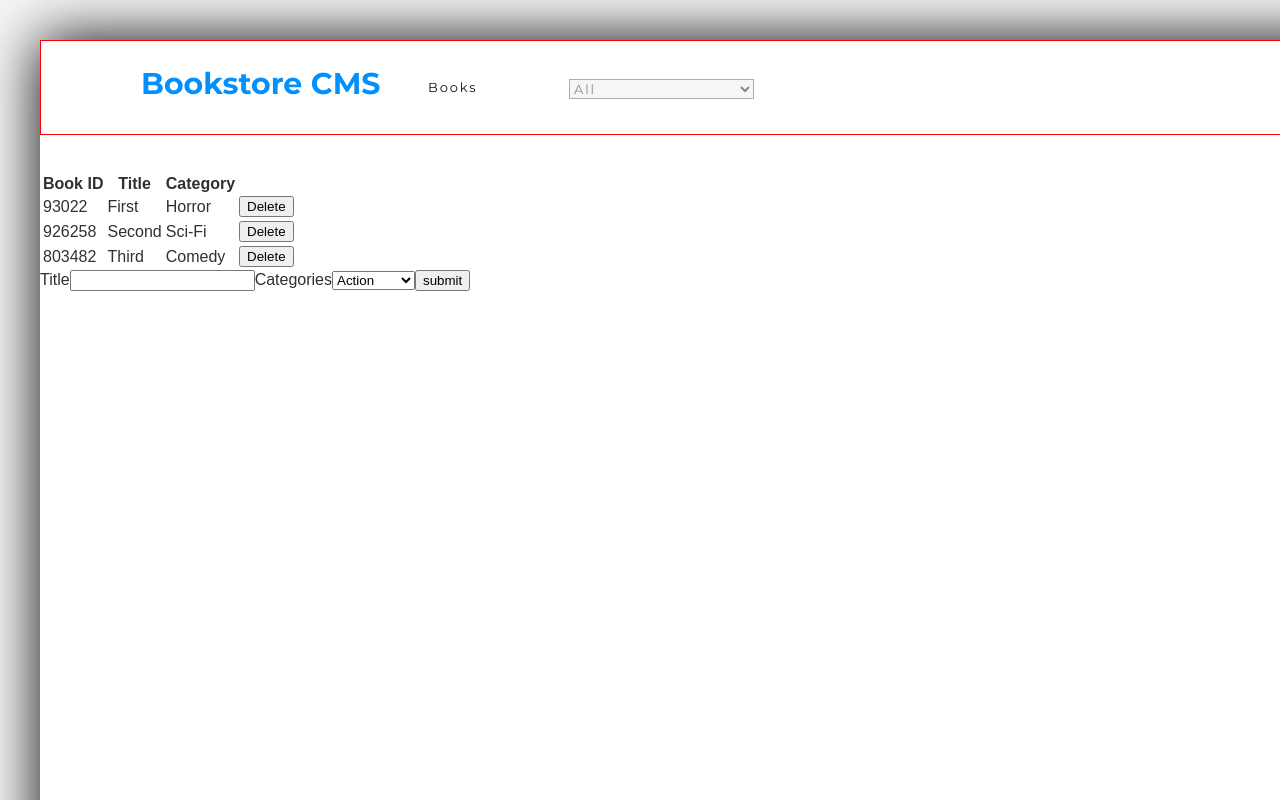
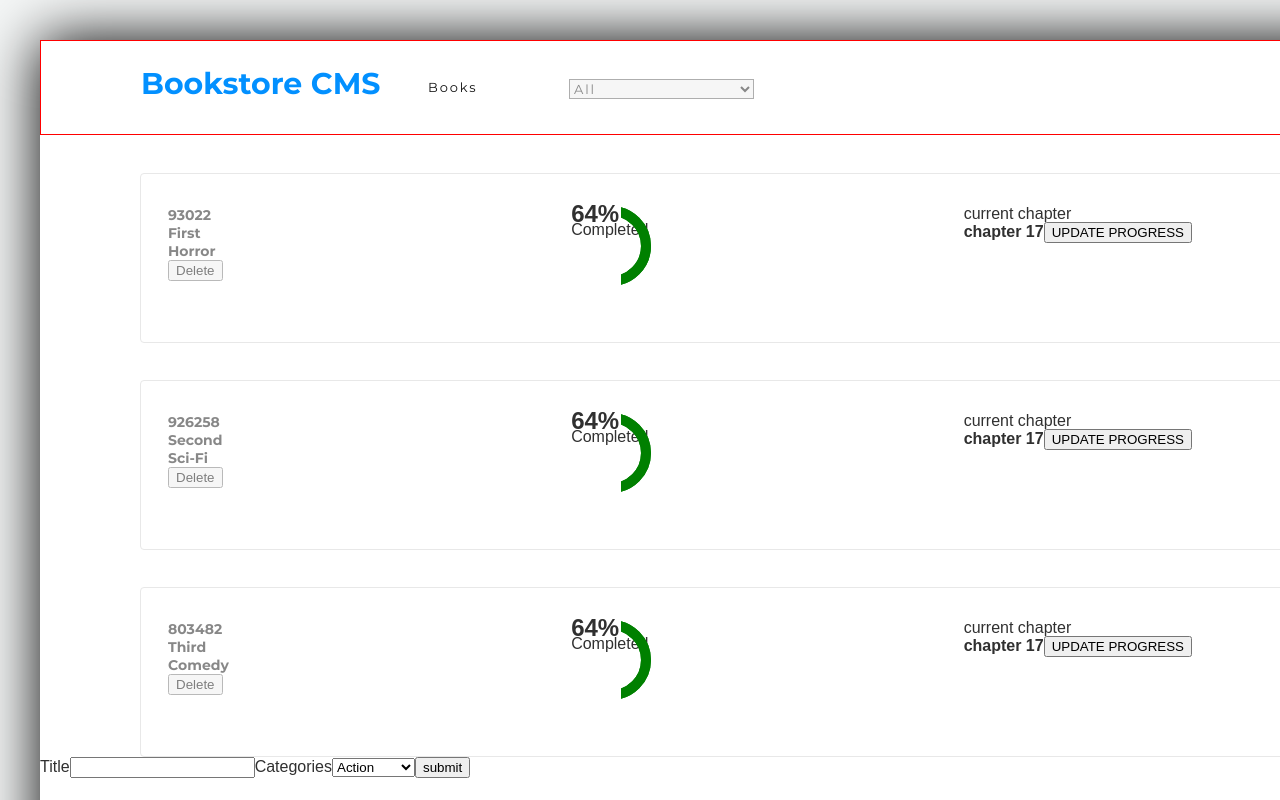
Before and after one commit to Psiale/react-redux-bookstore, a React (Create React App) app: page / in a window 1280 px wide. Shown: the top 800 px of the page. Built offline with nearby package versions, Linux system fonts and the light colour scheme.

Commit message:
Obliterated the table to instead use divs and flex to style

```diff
--- a/src/components/Book.js
+++ b/src/components/Book.js
@@ -1,16 +1,40 @@
 import React from 'react';
 import PropTypes from 'prop-types';
+import styles from './Book.module.css';
 
 const Book = ({ book, removeBook }) => {
   const { id, title, category } = book;
 
   return (
-    <tr>
-      <td>{id}</td>
-      <td>{title}</td>
-      <td>{category}</td>
-      <td><button onClick={() => removeBook(id)} id={id} type="button">Delete</button></td>
-    </tr>
+    <div className={styles.bookContainer}>
+      <div>
+        <div className={styles.bookInfo}>
+          <div>{id}</div>
+          <div>{title}</div>
+          <div>{category}</div>
+          <div>
+            <button onClick={() => removeBook(id)} id={id} type="button">
+              Delete
+            </button>
+          </div>
+        </div>
+      </div>
+      <div>
+        <div className={styles.wrapper}>
+          <div className={styles.circle} />
+          <div className={styles.circle} />
+        </div>
+        <div className="progress-info-container">
+          <h2>64%</h2>
+          <p>Completed</p>
+        </div>
+      </div>
+      <div>
+        <p>current chapter</p>
+        <strong>chapter 17</strong>
+        <button type="button">UPDATE PROGRESS</button>
+      </div>
+    </div>
   );
 };
 
--- a/src/components/Book.module.css
+++ b/src/components/Book.module.css
@@ -0,0 +1,49 @@
+.wrapper,
+.circle {
+  display: block;
+}
+
+.wrapper {
+  width: 100px; /* Set the size of the progress bar */
+  height: 100px;
+  position: absolute; /* Enable clipping */
+  clip: rect(0, 100px, 100px, 50px); /* Hide half of the progress bar */
+}
+
+.circle {
+  width: 80px;
+  height: 80px;
+  border: 10px solid green;
+  border-radius: 50px;
+  position: absolute;
+  clip-path: rect(0, 50, 100px, 0);
+}
+
+.bookContainer {
+  padding: 32px 147px 26px 27px;
+  height: 170px;
+  margin: 37px 100px 0;
+  border-radius: 4px;
+  border: solid 1px #e8e8e8;
+  background-color: #ffffff;
+  display: flex;
+  justify-content: space-between;
+}
+
+.bookInfo {
+  width: 49px;
+  height: 18px;
+  margin: 0 39px 0 0;
+  opacity: 0.5;
+  font-family: 'Montserrat', sans-serif;
+  font-size: 14px;
+  font-weight: bold;
+  font-stretch: normal;
+  font-style: normal;
+  line-height: normal;
+  letter-spacing: normal;
+  color: #121212;
+}
+
+/* working on the style of the book component, currently doing the first row
+book/info */
--- a/src/containers/BooksList.js
+++ b/src/containers/BooksList.js
@@ -27,21 +27,14 @@ const BooksList = props => {
   };
 
   return (
-    <>
+    <div className={styles.bookListContainer}>
       <div className={styles.titleBar}>
         <h1 className={styles.titleText}>Bookstore CMS</h1>
         <h3 className={styles.booksTitleText}>Books</h3>
         <CategoryFilter handleFilterChange={handleFilterChange} />
       </div>
-      <table>
-        <thead key={books.id}>
-          <tr>
-            <th>Book ID</th>
-            <th>Title</th>
-            <th>Category</th>
-          </tr>
-        </thead>
-        <tbody>
+      <div>
+        <div>
           {
           getBooksFiltered(books, filter).map(book => (
             <>
@@ -57,9 +50,9 @@ const BooksList = props => {
             </>
           ))
         }
-        </tbody>
-      </table>
-    </>
+        </div>
+      </div>
+    </div>
   );
 };
 
--- a/src/containers/BooksList.module.css
+++ b/src/containers/BooksList.module.css
@@ -1,9 +1,20 @@
+.book-list-container {
+  display: flex;
+  flex-flow: column nowrap;
+  width: 100%;
+}
+
+.bookInfo {
+  width: 100%;
+  display: flex;
+  justify-content: space-between;
+}
+
 .titleBar {
   display: flex;
   flex-flow: row nowrap;
   align-items: center;
   border: 1px solid red;
-
   width: 100%;
   height: 95px;
   margin: 0 0 38px;
@@ -14,7 +25,7 @@
 .titleText {
   width: 240px;
   height: 37px;
-  margin: 6px 47px 2px 0px;
+  margin: 6px 47px 2px 0;
   color: #0290ff;
   font: bold 30px/30px 'Montserrat', sans-serif, monospace;
 }
@@ -23,7 +34,6 @@
   width: 59px;
   height: 16px;
   margin: 18px 41px 11px 0;
-  line-height: 1;
   font: normal 13px/13px 'Montserrat', sans-serif, monospace;
   letter-spacing: 1.9px;
   color: #121212;
```
Also changed, not shown: src/assets/fonts/stylesheet.css (+8 -4 lines), src/index.css (line endings or trailing spaces), 1 other file (tests, documents, lock files or other folders).
